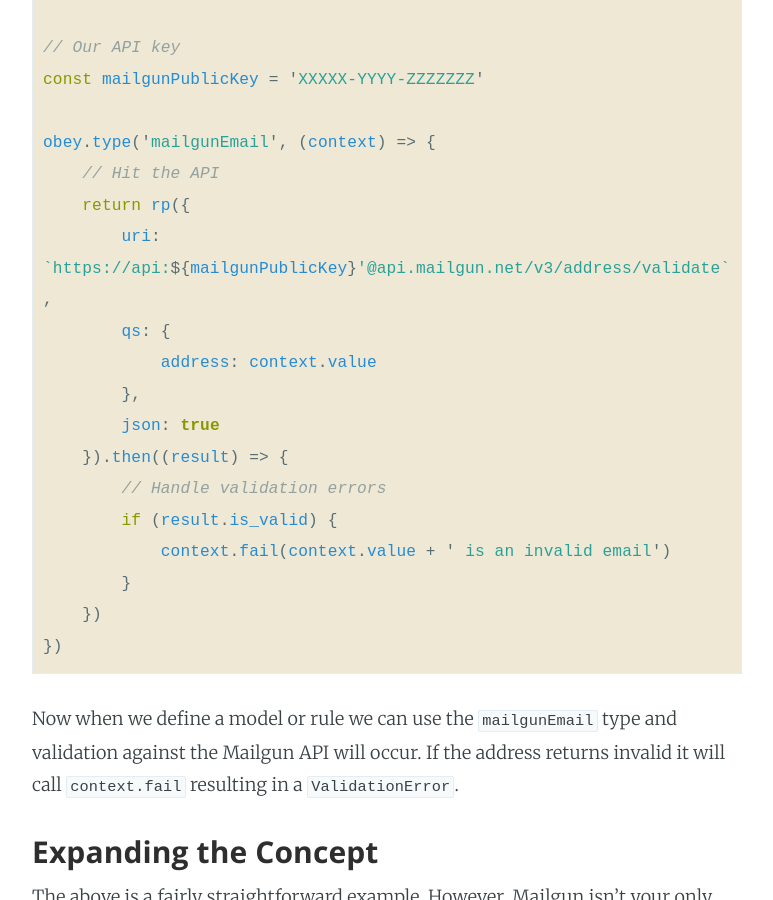
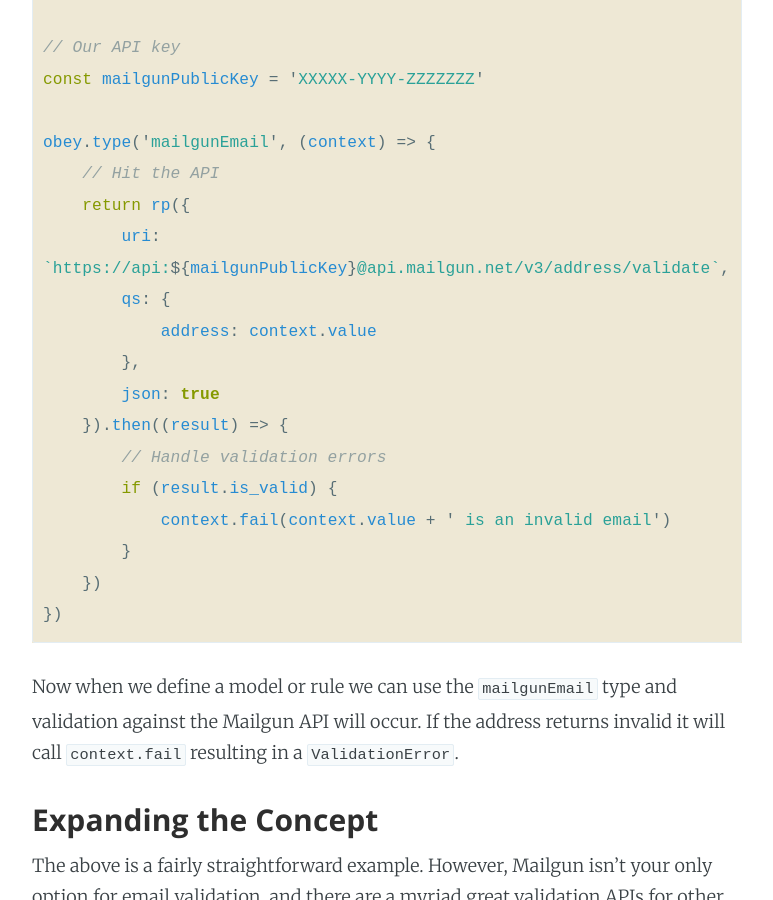
Before and after one commit to TechnologyAdvice/technologyadvice.github.io, a Jekyll site: the page built from _posts/2016-07-11-better-email-validation-with-obey-and-mailgun.markdown, in a window 1280 px wide and 900 px high, scrolled down 2089 px. Shown: the whole window, without its empty margins (253-1026 px from the left). Built offline with Jekyll 4.4.1, drawn with Linux system fonts in a browser that asks for light colours.

Commit message:
Remove extraneous apostrophe

```diff
--- a/_posts/2016-07-11-better-email-validation-with-obey-and-mailgun.markdown
+++ b/_posts/2016-07-11-better-email-validation-with-obey-and-mailgun.markdown
@@ -42,7 +42,7 @@
 obey.type('mailgunEmail', (context) => {
     // Hit the API
     return rp({
-        uri: `https://api:${mailgunPublicKey}'@api.mailgun.net/v3/address/validate`,
+        uri: `https://api:${mailgunPublicKey}@api.mailgun.net/v3/address/validate`,
         qs: {
             address: context.value
         },
```
